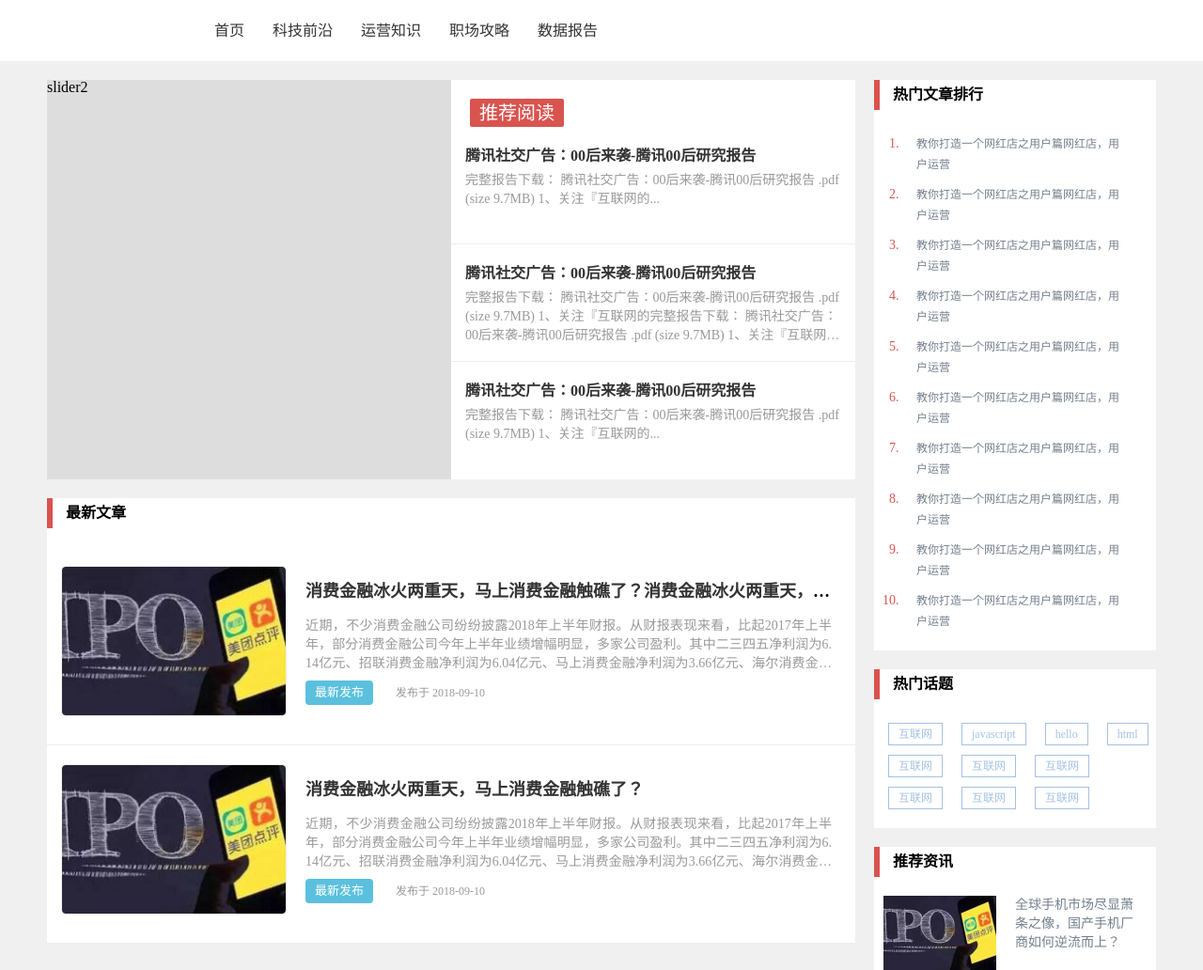
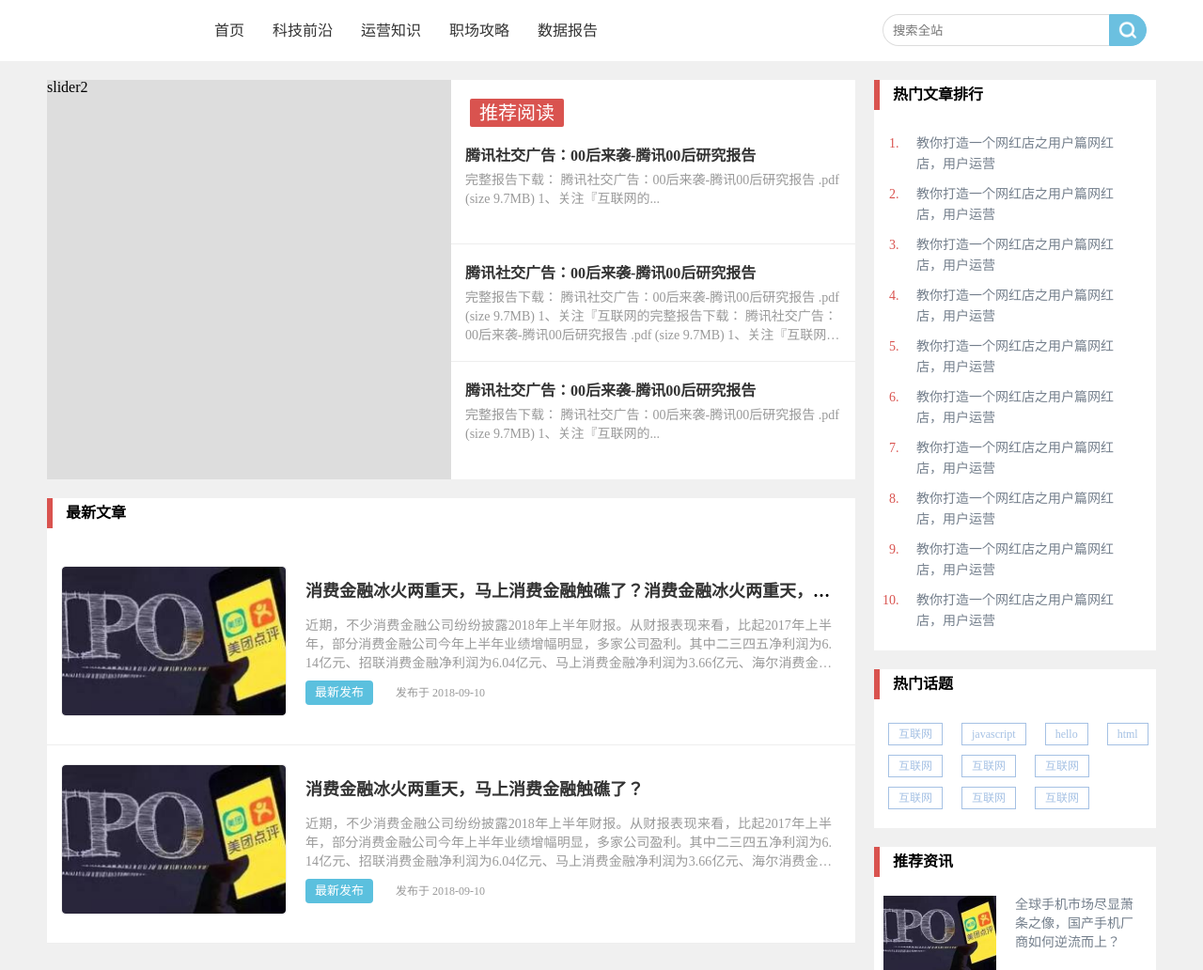
Before and after one commit to wellenzhong/wellentheme, a PHP site: page / in a window 1280 px wide. Shown: the top 1032 px of the page at 94% size. Run offline with PHP 8.4, Linux system fonts and the light colour scheme; style sheets or scripts are compiled from the project's sources.

Commit message:
基本完成首页

```diff
--- a/app/index.html
+++ b/app/index.html
@@ -18,12 +18,16 @@
                 <div class="logo"></div>
                 <div class="menu">
                     <ul>
-                        <li>首页</li>
-                        <li>科技前沿</li>
-                        <li>运营知识</li>
-                        <li>职场攻略</li>
-                        <li>数据报告</li>
+                        <li><a href="#"> 首页</a></li>
+                        <li><a href="#"> 科技前沿</a></li>
+                        <li><a href="#"> 运营知识</a></li>
+                        <li><a href="#"> 职场攻略</a></li>
+                        <li><a href="#"> 数据报告</a></li>
                     </ul>
+                </div>
+                <div class="search">
+                    <div class="input-wrap"><input type="text" placeholder="搜索全站"></div>
+                    <button type="button" class="search-btn"></button>
                 </div>
             </div>
         </header>
--- a/app/style/less/style.less
+++ b/app/style/less/style.less
@@ -9,6 +9,7 @@ html,body {
         background-color: #fff;
     }
     .menu-bar {
+        position: relative;
         width: @mainWidth;
         margin: 0 auto;
         height: 65px;
@@ -26,6 +27,18 @@ html,body {
                 margin-right: 10px;
                 color: #333;
                 padding: 0 10px;
+                transition: all 0.3s;
+                &:hover {
+                    background-color: #eee;
+                }
+                a {
+                    transition: all 0.3s;
+                    display: block;
+                    &:hover {
+                        color: #6bc0e0;
+                    }
+
+                }
             }
         }
     }
@@ -140,8 +153,8 @@ html,body {
                         white-space: nowrap;
                         a:hover{
                             color: #d9534f;
-                            padding-left: 5px;
-                            transition: all 0.5s ease 0s;
+                            padding-left: 2px;
+                            transition: all 0.2s;
                         }
                     }
                     p {
@@ -289,13 +302,16 @@ footer {
                 line-height: 22px;
                 color: #d9534f;
                 padding: 5px 15px;
+                transition: all 0.5s ease 0s;
+                border-radius: 4px;
                 &:hover {
                     background-color: #f9f9f9;
                 }
                 a {
-                    font-size: 12px;
+                    font-size: 14px;
                     color: #747f8c;
                     display: block;
+                    transition: all 0.5s ease 0s;
                     &:hover {
                         color: #d9534f;
                     }
@@ -351,4 +367,33 @@ footer {
             }
         }
     }
+
 }
+.search {
+    position: absolute;
+    right: 10px;
+    top: 15px;
+    .input-wrap {
+        float: left;
+        input {
+            width: 220px;
+            height: 32px;
+            outline: none;
+            padding: 0 10px;
+            border: 1px solid #ddd;
+            border-radius: 20px 0 0 20px;
+            border-right: none;
+            color: #333;
+        }
+    }
+    .search-btn {
+        float: left;
+        width: 40px;
+        border: 1px solid #6bc0e0;
+        height: 34px;
+        color: #fff;
+        border-radius: 0 20px 20px 0;
+        background: #6bc0e0 url(../../assets/images/search.png) center no-repeat;
+        background-size: 20px;
+    }
+}
--- a/app/style/min/style.css
+++ b/app/style/min/style.css
@@ -7,6 +7,7 @@ body {
   background-color: #fff;
 }
 .wrapper .menu-bar {
+  position: relative;
   width: 1180px;
   margin: 0 auto;
   height: 65px;
@@ -26,6 +27,19 @@ body {
   margin-right: 10px;
   color: #333;
   padding: 0 10px;
+  -webkit-transition: all 0.3s;
+  transition: all 0.3s;
+}
+.wrapper .menu-bar .menu ul li:hover {
+  background-color: #eee;
+}
+.wrapper .menu-bar .menu ul li a {
+  -webkit-transition: all 0.3s;
+  transition: all 0.3s;
+  display: block;
+}
+.wrapper .menu-bar .menu ul li a:hover {
+  color: #6bc0e0;
 }
 .wrapper .container {
   width: 1180px;
@@ -139,9 +153,9 @@ body {
 }
 .wrapper .container .post-list .article-box .article-summ .article-title a:hover {
   color: #d9534f;
-  padding-left: 5px;
-  -webkit-transition: all 0.5s ease 0s;
-  transition: all 0.5s ease 0s;
+  padding-left: 2px;
+  -webkit-transition: all 0.2s;
+  transition: all 0.2s;
 }
 .wrapper .container .post-list .article-box .article-summ p {
   width: 100%;
@@ -280,14 +294,19 @@ footer .copyright {
   line-height: 22px;
   color: #d9534f;
   padding: 5px 15px;
+  -webkit-transition: all 0.5s ease 0s;
+  transition: all 0.5s ease 0s;
+  border-radius: 4px;
 }
 .side .side-hotnews ol li:hover {
   background-color: #f9f9f9;
 }
 .side .side-hotnews ol li a {
-  font-size: 12px;
+  font-size: 14px;
   color: #747f8c;
   display: block;
+  -webkit-transition: all 0.5s ease 0s;
+  transition: all 0.5s ease 0s;
 }
 .side .side-hotnews ol li a:hover {
   color: #d9534f;
@@ -337,3 +356,31 @@ footer .copyright {
   -webkit-transition: all 0.5s ease 0s;
   transition: all 0.5s ease 0s;
 }
+.search {
+  position: absolute;
+  right: 10px;
+  top: 15px;
+}
+.search .input-wrap {
+  float: left;
+}
+.search .input-wrap input {
+  width: 220px;
+  height: 32px;
+  outline: none;
+  padding: 0 10px;
+  border: 1px solid #ddd;
+  border-radius: 20px 0 0 20px;
+  border-right: none;
+  color: #333;
+}
+.search .search-btn {
+  float: left;
+  width: 40px;
+  border: 1px solid #6bc0e0;
+  height: 34px;
+  color: #fff;
+  border-radius: 0 20px 20px 0;
+  background: #6bc0e0 url(../../assets/images/search.png) center no-repeat;
+  background-size: 20px;
+}
```
Also changed, not shown: app/assets/images/search.png (added).
